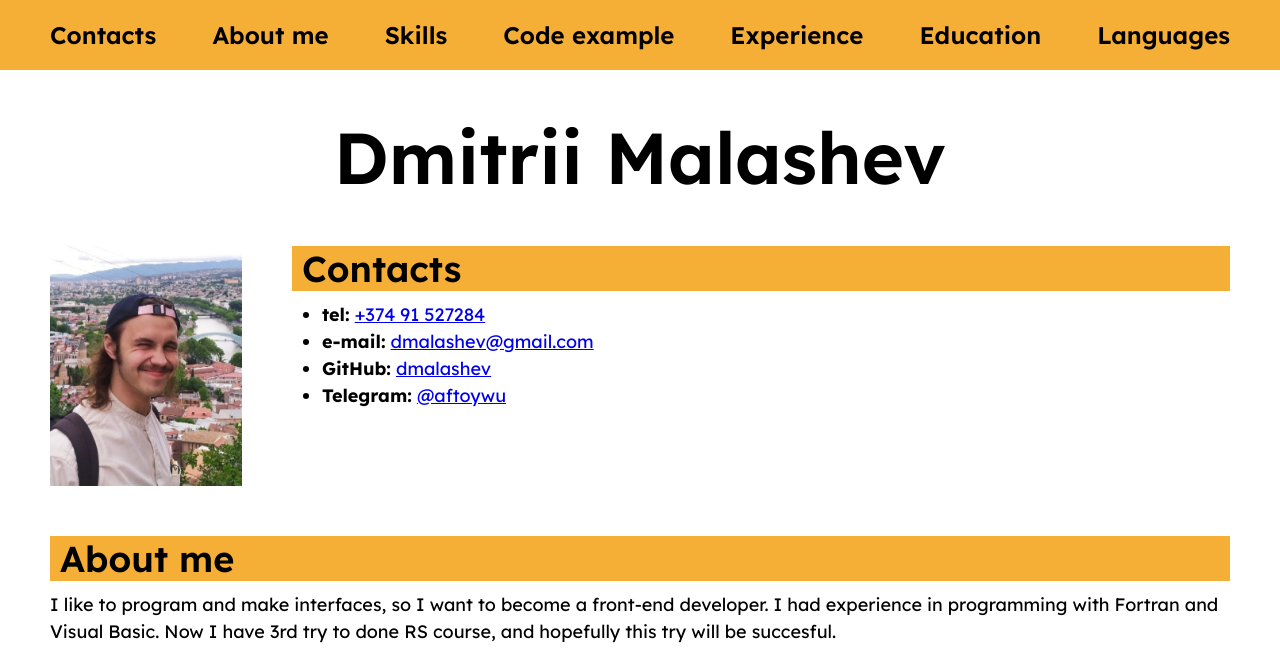
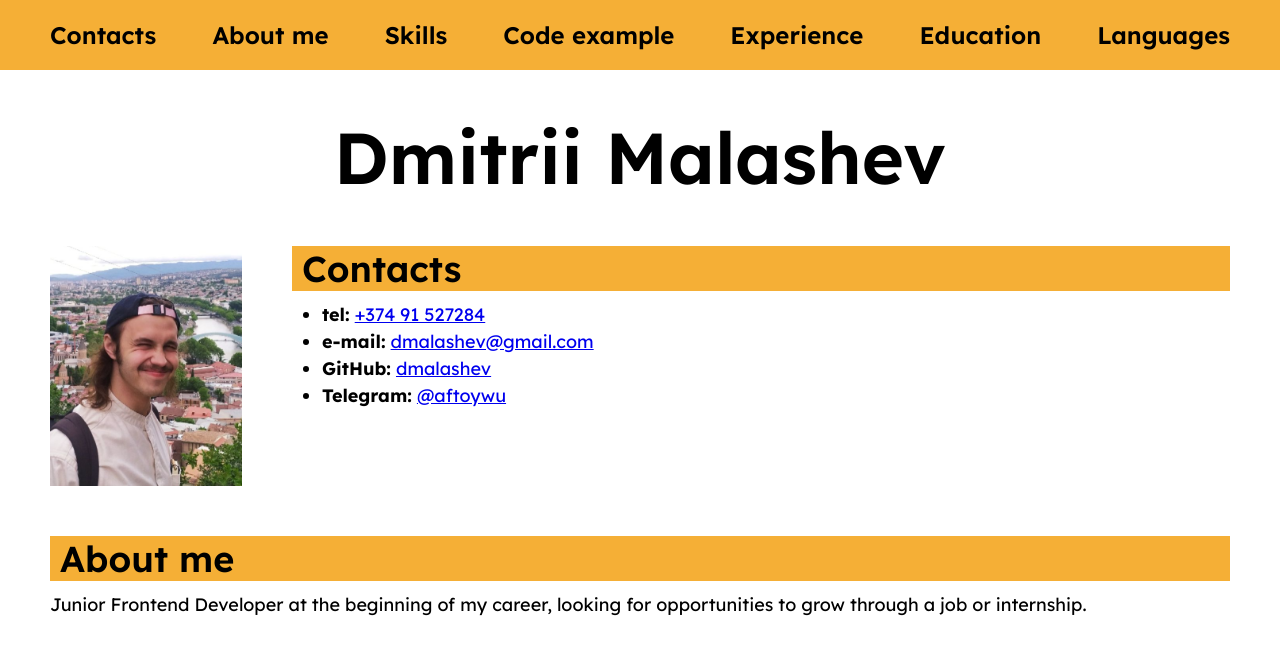
Before and after one commit to dmalashev/rsschool-cv, a plain HTML site: page index.html in a window 1280 px wide. Shown: the top 665 px of the page. Drawn offline with Linux system fonts and the light colour scheme.

Commit message:
feat: change the text of the section About

```diff
--- a/index.html
+++ b/index.html
@@ -40,7 +40,7 @@
 
             <section class="chapter">
                 <h2 class="chapter-name" id="about">About me</h2>
-                <p>I like to program and make interfaces, so I want to become a front-end developer. I had experience in programming with Fortran and Visual Basic. Now I have 3rd try to done RS course, and hopefully this try will be succesful.</p>
+                <p>Junior Frontend Developer at the beginning of my career, looking for opportunities to grow through a job or internship.</p>
             </section>
 
             <section class="chapter">
```
